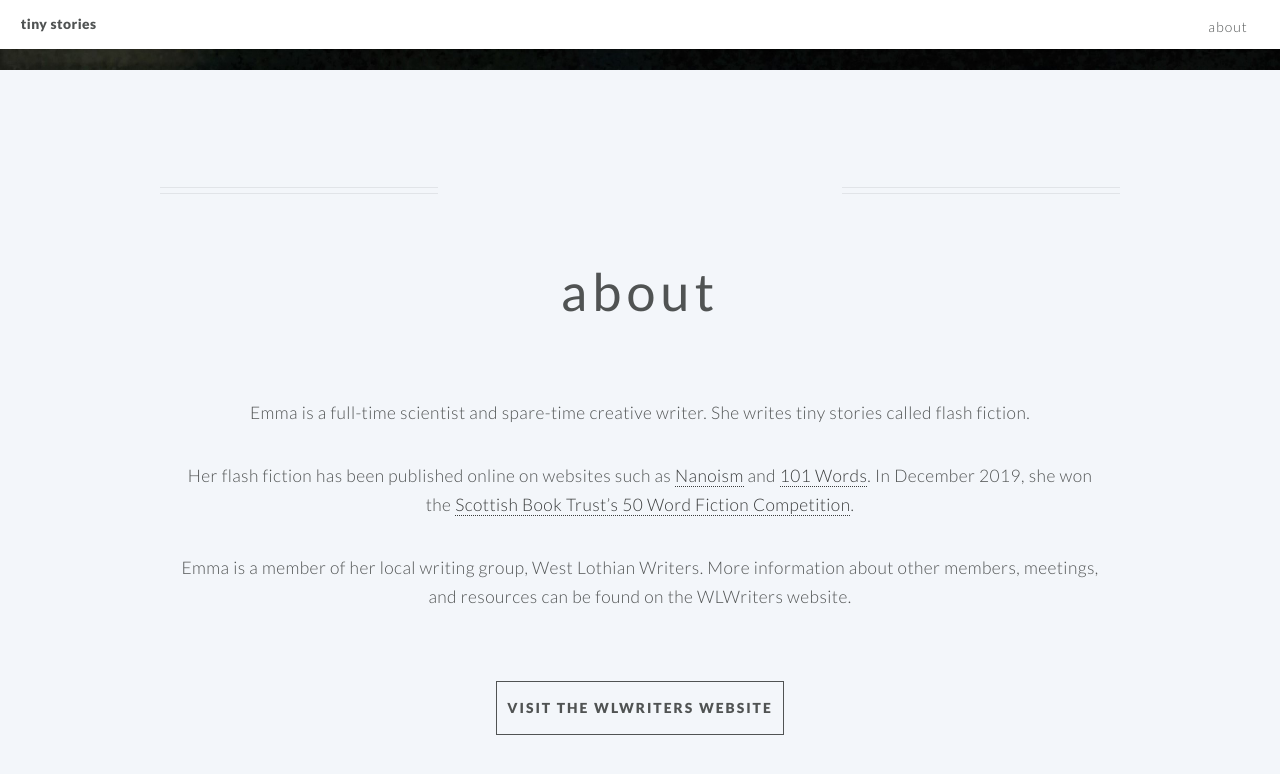
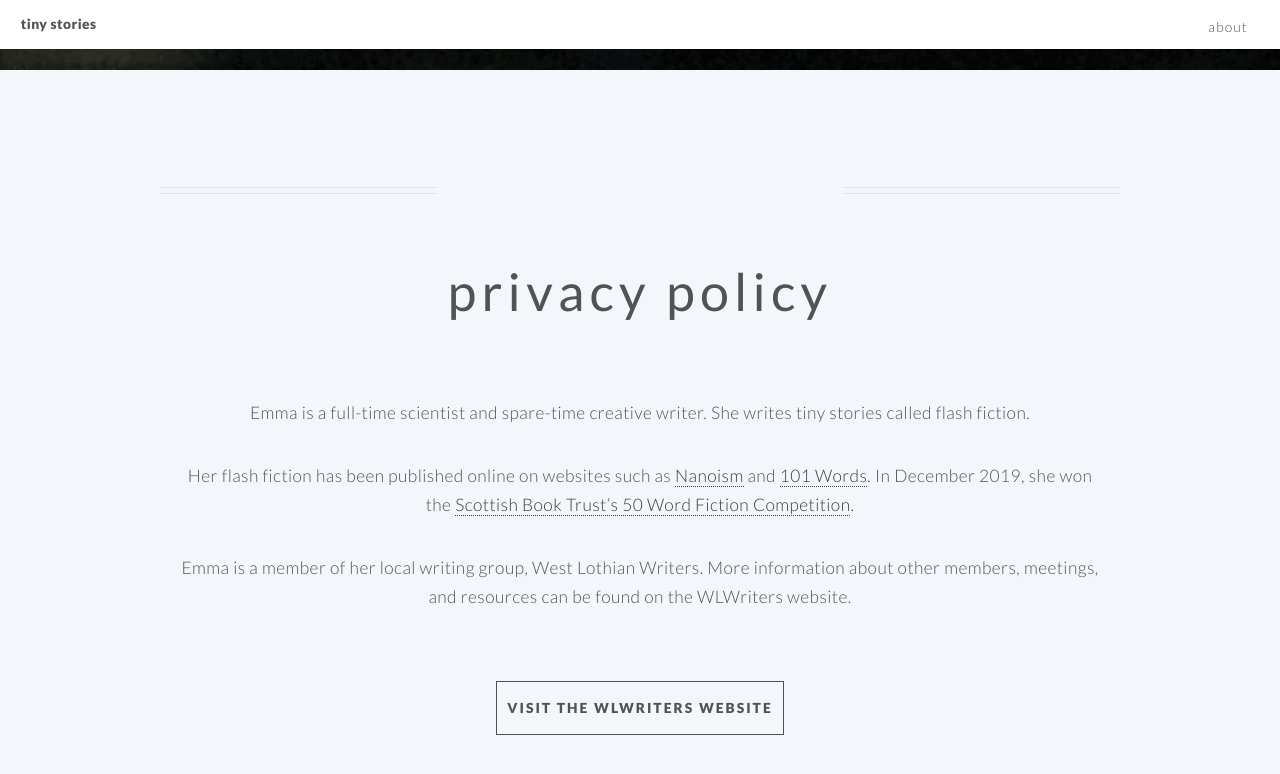
Before and after one commit to tinystories/tinystories.github.io, a Jekyll site: the page built from privacy.md, in a window 1280 px wide and 900 px high, scrolled down 470 px. Shown: the top 774 px of the window. Built offline with Jekyll 4.4.1, drawn with Linux system fonts in a browser that asks for light colours.

Commit message:
Change layout html

```diff
--- a/privacy.md
+++ b/privacy.md
@@ -1,6 +1,6 @@
 ---
 
-layout: hello-default
+layout: privacy
 title: "privacy"
 permalink: /privacy/
 
```
